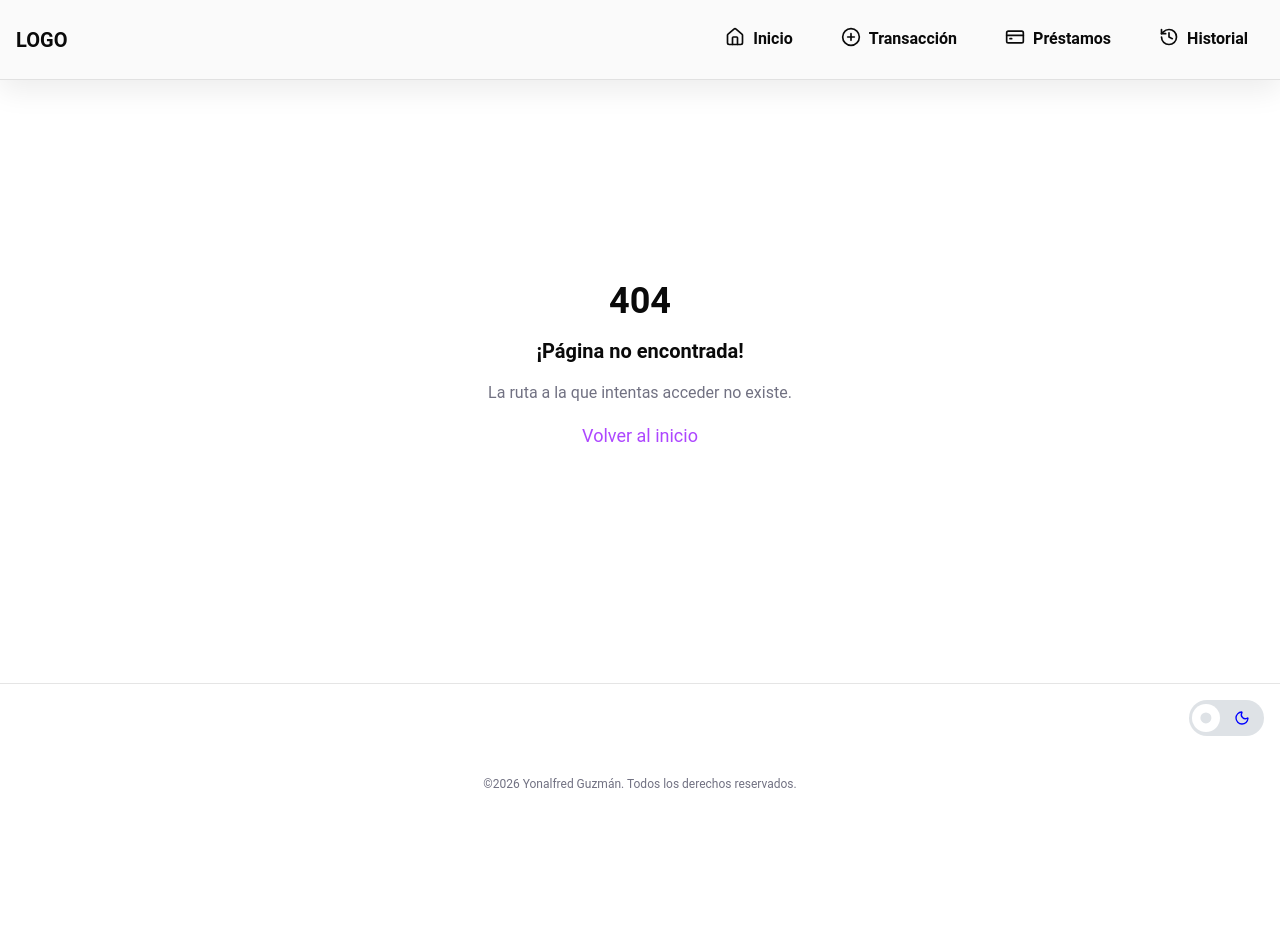
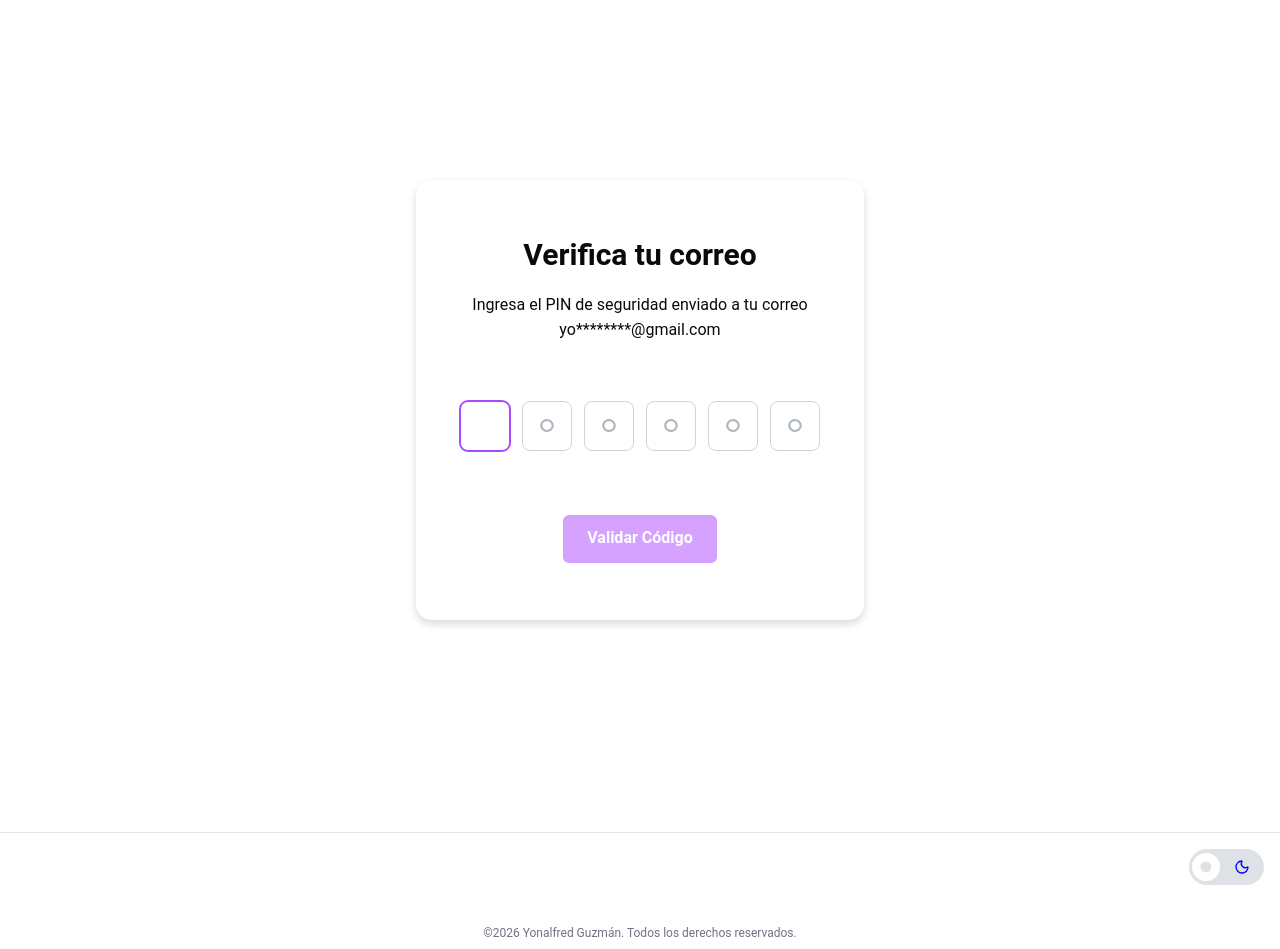
Before and after one commit to yonaljgp/finance-manager-frontend, a React (Vite) app: page /auth/verify-email in a window 1280 px wide. Before the commit this address had no page. Before the commit the page ends 800 px from the top, so only its background shows below. Built offline with nearby package versions, Linux system fonts and the light colour scheme.

Commit message:
Feature: new rutes auth forgot-password and Verify-email together changes in login and register

```diff
--- /dev/null
+++ b/src/auth/pages/fotgotPassword.tsx
@@ -0,0 +1,55 @@
+import { PinInput } from "@mantine/core";
+import { useState } from "react";
+
+function ForgotPassword() {
+  // 1. Usamos el estado para guardar el valor del PIN
+  const [value, setValue] = useState("");
+
+  const handleValidate = () => {
+    const numberPin = Number(value);
+    console.log("PIN Validado (como número):", numberPin);
+    // Aquí tu lógica de envío o validación
+  };
+
+  return (
+    <div className="h-screen flex items-center justify-center bg-background">
+      <div className="flex gap-8 flex-col items-center  justify-evenly bg-card drop-shadow-lg rounded-2xl p-8 h-110 w-full max-w-md">
+        <div>
+          <h2 className="mb-5 font-bold text-3xl text-center">
+            Recuperar Acceso
+          </h2>
+          <p className=" text-center">
+            Ingresa el PIN de seguridad enviado a tu correo{" "}
+            {"yo********@gmail.com"}
+          </p>
+        </div>
+        <form
+          onSubmit={(e) => e.preventDefault()}
+          className="flex flex-col items-center gap-6"
+        >
+          <PinInput
+            type="number"
+            value={value}
+            autoFocus
+            onChange={setValue}
+            classNames={{
+              input:
+                "!text-center !font-bold focus:!border-active focus:!ring-1 focus:!ring-active",
+            }}
+            length={6}
+            size="lg"
+          />
+
+          <button
+            className="bg-active flex items-center justify-center text-white cursor-pointer font-bold! rounded-md mt-10 h-10 p-6 disabled:opacity-50 disabled:cursor-not-allowed"
+            disabled={value.length < 6}
+            onClick={handleValidate}
+          >
+            Validar Código
+          </button>
+        </form>
+      </div>
+    </div>
+  );
+}
+export default ForgotPassword;
--- a/src/auth/pages/login.tsx
+++ b/src/auth/pages/login.tsx
@@ -6,7 +6,7 @@ import { useState } from "react";
 
 const loginSchema = z.object({
   email: z.string().email({ message: "Debe ser un email válido." }),
-  password: z.string().min(6, { message: "contiene 6 caracteres" }),
+  password: z.string().min(6, { message: "Almenos 6 caracteres" }),
 });
 
 function LoginPage() {
@@ -20,12 +20,25 @@ function LoginPage() {
 
   const [viewPassword, setViewPassword] = useState(false);
   const onSubmit = (data: z.infer<typeof loginSchema>) => {
-    console.log("Login data:", data);
+    fetch(`${import.meta.env.VITE_BASE_URL}/auth/login`, {
+      method: "POST",
+      headers: {
+        "Content-Type": "application/json",
+      },
+      body: JSON.stringify(data),
+    })
+      .then((response) => response.json())
+      .then((result) => {
+        console.log("Login result:", result);
+      })
+      .catch((error) => {
+        console.error("Error logging in:", error);
+      });
   };
 
   return (
-    <div className="flex-1 flex items-center justify-center bg-background">
-      <div className="flex h-1/2 md:h-120 flex-col items-center justify-center bg-card drop-shadow-lg rounded-2xl p-6 pt-5 w-full max-w-85 md:max-w-sm">
+    <div className="h-screen flex items-center justify-center bg-background">
+      <div className="flex h-1/2 md:h-130 flex-col items-center justify-center bg-card drop-shadow-lg rounded-2xl p-6 pt-5 w-full max-w-85 md:max-w-sm">
         <h1 className="text-3xl font-bold mb-10 mt-6">Inicia Sesión</h1>
         <form
           noValidate
@@ -40,7 +53,7 @@ function LoginPage() {
               type="email"
               placeholder="Email"
               {...register("email")}
-              className="border border-gray-300 rounded-md py-2 px-4 focus:outline-none focus:ring-2 focus:"
+              className="border border-gray-300 rounded-md py-2 px-4 focus:outline-none focus:ring-2 focus:ring-active"
             />
             {errors.email && (
               <span className="text-sm text-red-500">
@@ -57,7 +70,7 @@ function LoginPage() {
                 type={viewPassword ? "text" : "password"}
                 placeholder="Contraseña"
                 {...register("password")}
-                className="w-full rounded-md border border-gray-300 py-2 px-4 pr-12 focus:outline-none focus:ring-2 focus:ring-blue-500"
+                className="w-full rounded-md border border-gray-300 py-2 px-4 pr-12 focus:outline-none focus:ring-2 focus:ring-active"
               />
               <button
                 type="button"
@@ -68,13 +81,9 @@ function LoginPage() {
                 title={
                   viewPassword ? "Ocultar contraseña" : "Mostrar contraseña"
                 }
-                className="absolute inset-y-0 right-3 flex items-center justify-center rounded-full"
+                className="absolute inset-y-0 right-3 flex items-center justify-center rounded-full text-gray-500"
               >
-                {viewPassword ? (
-                  <Eye size={16} className="bg-foreground" />
-                ) : (
-                  <EyeOff size={16} />
-                )}
+                {viewPassword ? <EyeOff size={16} /> : <Eye size={16} />}
               </button>
             </div>
             {errors.password && (
@@ -82,6 +91,11 @@ function LoginPage() {
                 {errors.password.message}
               </span>
             )}
+            <p className="flex gap-1 mt-1 font-semibold text-sm">
+              <a href="/auth/forgot-password" className="link font-bold">
+                ¿Olvidaste tu contraseña?
+              </a>
+            </p>
           </div>
           <button
             type="submit"
@@ -93,7 +107,7 @@ function LoginPage() {
         <div className="flex items-center gap-2 my-6">
           <p className="flex gap-1 text-sm">
             ¿No tienes una cuenta?
-            <a href="/auth/register" className="link">
+            <a href="/auth/register" className="link font-bold">
               Regístrate
             </a>
           </p>
--- /dev/null
+++ b/src/auth/pages/verifyEmail.tsx
@@ -0,0 +1,55 @@
+import { PinInput } from "@mantine/core";
+import { useState } from "react";
+
+function VerifyEmail() {
+  const [value, setValue] = useState("");
+
+  // Función que se dispara únicamente al hacer clic en el botón
+  const handleValidate = () => {
+    const numberPin = Number(value); // Conversión a número aquí
+    console.log("Enviando código para validación (como número):", numberPin);
+    // Aquí colocas tu lógica de envío al servidor o API
+  };
+
+  return (
+    <div className="h-screen flex items-center justify-center bg-background">
+      <div className="flex gap-8 flex-col items-center  justify-evenly bg-card drop-shadow-lg rounded-2xl p-8 h-110 w-full max-w-md">
+        <div>
+          <h2 className="mb-5 font-bold text-3xl text-center">
+            Verifica tu correo
+          </h2>
+          <p className=" text-center">
+            Ingresa el PIN de seguridad enviado a tu correo{" "}
+            {"yo********@gmail.com"}
+          </p>
+        </div>
+        <form
+          onSubmit={(e) => e.preventDefault()}
+          className="flex flex-col items-center gap-6"
+        >
+          <PinInput
+            type="number"
+            value={value}
+            autoFocus
+            onChange={setValue} // Aquí solo establecemos el valor
+            classNames={{
+              input:
+                "!text-center !font-bold focus:!border-active focus:!ring-1 focus:!ring-active",
+            }}
+            length={6}
+            size="lg"
+          />
+
+          <button
+            className="bg-active flex items-center justify-center text-white cursor-pointer font-bold! rounded-md mt-10 h-10 p-6 disabled:opacity-50 disabled:cursor-not-allowed"
+            disabled={value.length < 6}
+            onClick={handleValidate} // Aquí llamamos a la función declarada
+          >
+            Validar Código
+          </button>
+        </form>
+      </div>
+    </div>
+  );
+}
+export default VerifyEmail;
--- a/src/global.css
+++ b/src/global.css
@@ -1,4 +1,8 @@
 @import "tailwindcss";
+
+@theme {
+  --color-active: var(--active);
+}
 
 :root {
   --background: #ffffff;
@@ -31,6 +35,7 @@
   --chart-3: oklch(0.398 0.07 227.392);
   --chart-4: oklch(0.828 0.189 84.429);
   --chart-5: oklch(0.769 0.188 70.08);
+  --active: oklch(0.627 0.26 304.9);
 }
 
 :root[data-mantine-color-scheme="dark"] {
@@ -127,6 +132,18 @@ body {
 .border-border {
   border-color: var(--border);
 }
+.bg-active {
+  background-color: var(--active);
+}
+.text-active {
+  color: var(--active);
+}
+.border-active {
+  border-color: var(--active);
+}
+.ring-active {
+  --tw-ring-color: var(--active);
+}
 .bg-input {
   background-color: var(--input);
 }
@@ -161,13 +178,10 @@ body {
   box-shadow: 0 10px 30px rgba(0, 0, 0, 0.08);
 }
 .link {
-  color: oklch(0.627 0.265 303.9);
+  color: var(--active);
   text-decoration: none;
   transition: color 0.2s ease-in-out;
 }
 .link:hover {
   text-decoration: underline;
 }
-.bg-active {
-  background-color: oklch(0.627 0.265 303.9);
-}
--- a/src/main.tsx
+++ b/src/main.tsx
@@ -2,17 +2,8 @@ import { StrictMode } from "react";
 import { createRoot } from "react-dom/client";
 import "@mantine/core/styles.css";
 import "./global.css";
-import { BrowserRouter, Routes, Route } from "react-router-dom";
 import { MantineProvider } from "@mantine/core";
-import Home from "./pages/home";
-import Transactions from "./pages/transactions";
-import History from "./pages/history";
-import Loans from "./pages/loans";
-import Navbar from "./components/layout/navbar";
-import Footer from "./components/layout/footer";
-import Register from "./auth/pages/register";
-import LoginPage from "./auth/pages/login";
-import NotFound from "./pages/notFound";
+import RoutesPages from "./routes";
 
 createRoot(document.getElementById("root")!).render(
   <StrictMode>
@@ -21,23 +12,7 @@ createRoot(document.getElementById("root")!).render(
       withCssVariables
       withGlobalClasses
     >
-      <BrowserRouter>
-        <div className="flex min-h-screen flex-col">
-          <Navbar />
-          <main className="flex-1 flex flex-col">
-            <Routes>
-              <Route path="/" element={<Home />} />
-              <Route path="/crear-transaccion" element={<Transactions />} />
-              <Route path="/historial" element={<History />} />
-              <Route path="/prestamos" element={<Loans />} />
-              <Route path="/auth/register" element={<Register />} />
-              <Route path="/auth/login" element={<LoginPage />} />
-              <Route path="*" element={<NotFound />} />
-            </Routes>
-          </main>
-          <Footer />
-        </div>
-      </BrowserRouter>
+      <RoutesPages />
     </MantineProvider>
   </StrictMode>,
 );
--- /dev/null
+++ b/src/routes/index.tsx
@@ -0,0 +1,54 @@
+import { BrowserRouter, Routes, Route, Outlet } from "react-router-dom";
+import Home from "../pages/home";
+import Transactions from "../pages/transactions";
+import History from "../pages/history";
+import Loans from "../pages/loans";
+import Navbar from "../components/layout/navbar";
+import Footer from "../components/layout/footer";
+import Register from "../auth/pages/register";
+import LoginPage from "../auth/pages/login";
+import NotFound from "../pages/notFound";
+import ForgotPassword from "../auth/pages/fotgotPassword";
+import VerifyEmail from "../auth/pages/verifyEmail";
+
+const MainLayout = () => (
+  <>
+    <Navbar />
+    <Outlet />
+  </>
+);
+function RoutesPages() {
+  return (
+    <>
+      <BrowserRouter>
+        <div className="flex min-h-screen flex-col">
+          <main className="flex-1 flex flex-col">
+            <Routes>
+              //Rutas con Navbar
+              <Route path="/" element={<MainLayout />}>
+                <Route path="/" element={<Home />} />
+                <Route path="/crear-transaccion" element={<Transactions />} />
+                <Route path="/historial" element={<History />} />
+                <Route path="/prestamos" element={<Loans />} />
+              </Route>
+              //Rutas sin Navbar
+              <Route>
+                <Route path="/auth/register" element={<Register />} />
+                <Route path="/auth/login" element={<LoginPage />} />
+                <Route path="*" element={<NotFound />} />
+                <Route
+                  path="/auth/forgot-password"
+                  element={<ForgotPassword />}
+                />
+                <Route path="/auth/verify-email" element={<VerifyEmail />} />
+              </Route>
+            </Routes>
+          </main>
+          <Footer />
+        </div>
+      </BrowserRouter>
+    </>
+  );
+}
+
+export default RoutesPages;
```
Also changed, not shown: src/auth/pages/register.tsx (+33 -13 lines), 1 other file (tests, documents, lock files or other folders).
